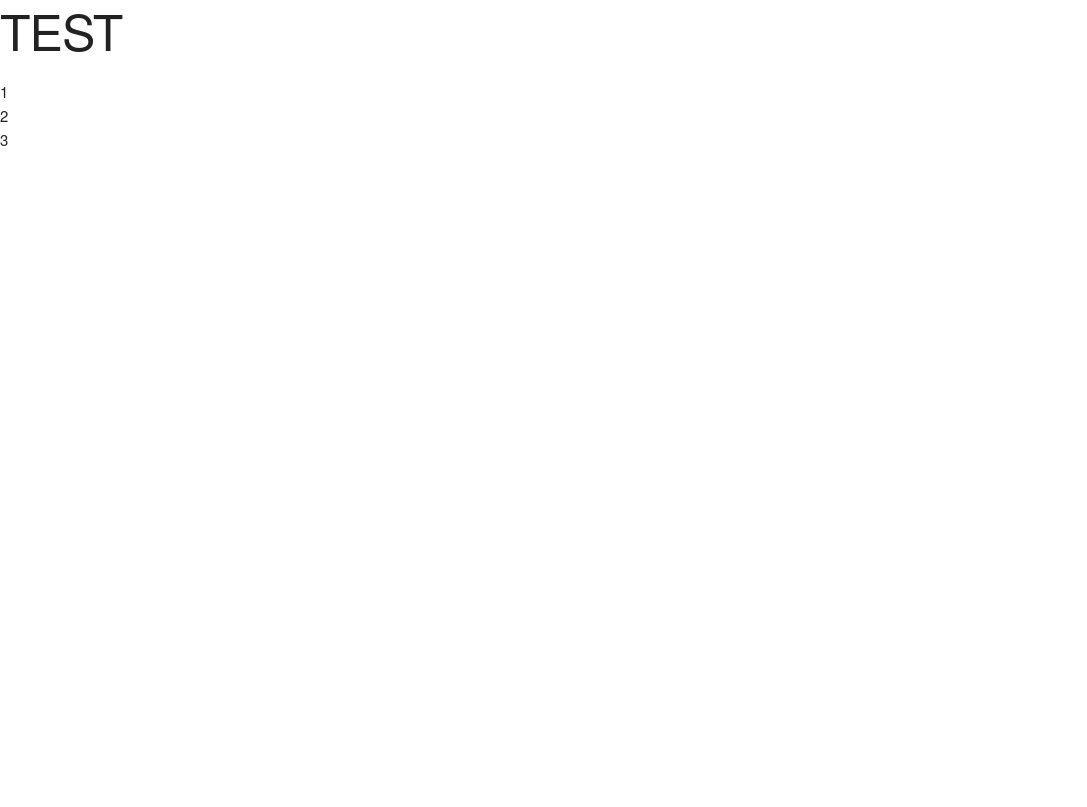
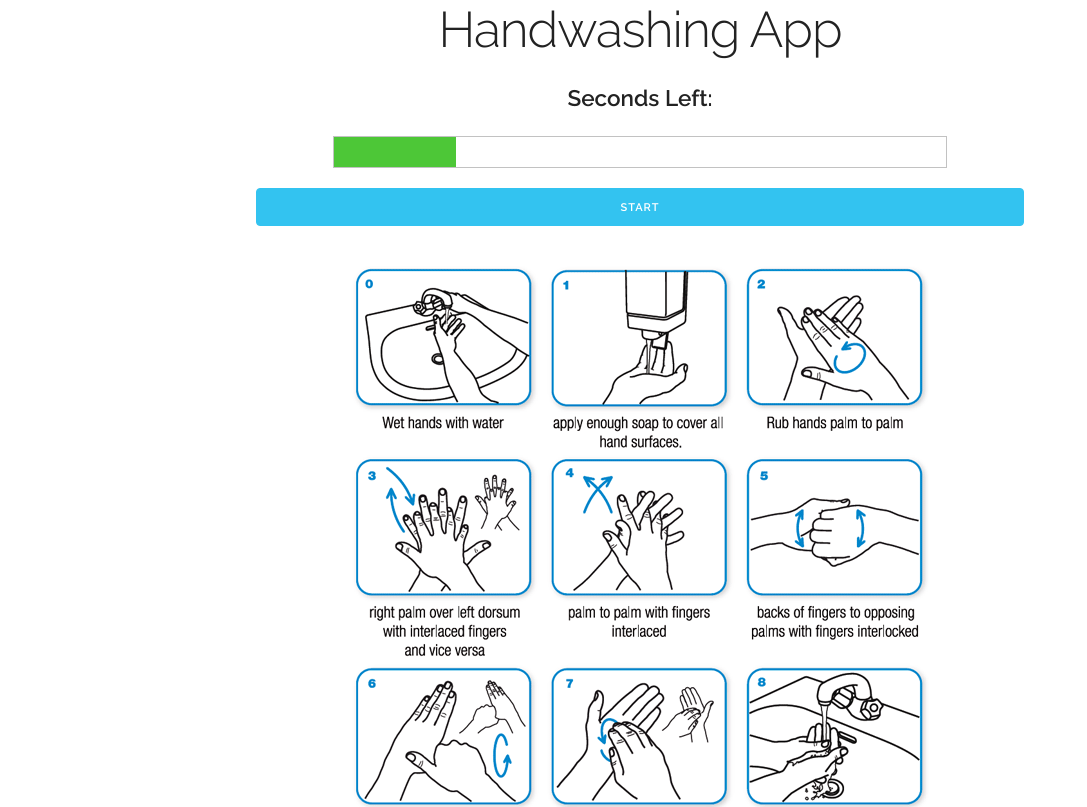
Before and after one commit to PythonCreator27/svelte-handwashing-app, a Svelte app: page / in a window 1280 px wide. Shown: the top 807 px of the page, without its empty margins (0-1087 px from the left). Built offline with nearby package versions, Linux system fonts and the light colour scheme.

Commit message:
Add HTML Components and fix some styles/fonts

```diff
--- a/public/global.css
+++ b/public/global.css
@@ -1,5 +1,34 @@
-@import url('https://fonts.googleapis.com/css2?family=Lato:wght@900&display=swap');
+@import url('https://fonts.googleapis.com/css?family=Raleway:400,300,600');
 
 body {
-    font-family: 'Lato', sans-serif;
+    font-family: 'Raleway', 'HelveticaNeue', 'Helvetica Neue', Helvetica, Arial,
+        sans-serif;
+    text-align: center;
 }
+
+button {
+    border: none;
+    color: #fff;
+    padding: 15px 32px;
+    text-align: center;
+    text-decoration: none;
+    display: inline-block;
+    font-size: 16px;
+    outline: none;
+    flex: 1;
+    cursor: pointer;
+}
+
+.sr-only {
+    display: none;
+}
+
+.h2 {
+    display: block;
+    font-size: 1.5em;
+    margin-top: 0.83em;
+    margin-bottom: 0.83em;
+    margin-left: 0;
+    margin-right: 0;
+    font-weight: bold;
+}
--- a/src/App.svelte
+++ b/src/App.svelte
@@ -1,10 +1,20 @@
 <script lang="ts">
+    import HowTo from './components/HowTo/HowTo.svelte';
+    import Timer from './components/Timer/Timer.svelte';
 </script>
 
-<!-- This is test code, not part of the real application -->
-<h1>TEST</h1>
-<div class="row">
-    <div>1</div>
-    <div>2</div>
-    <div>3</div>
+<div class="container">
+    <div class="row">
+        <div class="tow-half column">
+            <h1>Handwashing App</h1>
+            <Timer />
+            <HowTo />
+        </div>
+    </div>
 </div>
+
+<style>
+    h1 {
+        text-align: center;
+    }
+</style>
--- /dev/null
+++ b/src/components/HowTo/HowTo.svelte
@@ -0,0 +1,12 @@
+<script lang="ts">
+</script>
+
+<img src="/handwashing.gif" alt="How to wash your hands." class="u-max-full-width" />
+<p>
+    Image source: <a href="https://www.who.int/gpsc/clean_hands_protection/en/"
+        ><abbr title="World Health Organization">WHO</abbr></a
+    >
+
+    Sound source:
+    <a href="https://freesound.org/people/metrostock99/sounds/345086/">freesound.org</a>
+</p>
--- /dev/null
+++ b/src/components/Timer/ProgressBar/ProgressBar.svelte
@@ -0,0 +1,19 @@
+<div class="container">
+    <div class="row progress-container">
+        <div class="progress-bar" style="width: 20%">
+            <div class="sr-only">%</div>
+        </div>
+    </div>
+</div>
+
+<style>
+    .progress-container {
+        margin: 20px 0;
+        border: solid #c2c2c2 1px;
+    }
+
+    .progress-bar {
+        height: 30px;
+        background-color: #4dc737;
+    }
+</style>
--- /dev/null
+++ b/src/components/Timer/Timer.svelte
@@ -0,0 +1,15 @@
+<script>
+    import ProgressBar from './ProgressBar/ProgressBar.svelte';
+</script>
+
+<div class="container">
+    <p class="h2">Seconds Left:</p>
+    <ProgressBar />
+    <button class="button-primary" style="width: 100%">Start</button>
+</div>
+
+<style>
+    .container {
+        margin-bottom: 3rem;
+    }
+</style>
```
Also changed, not shown: public/handwashing.gif (added).
